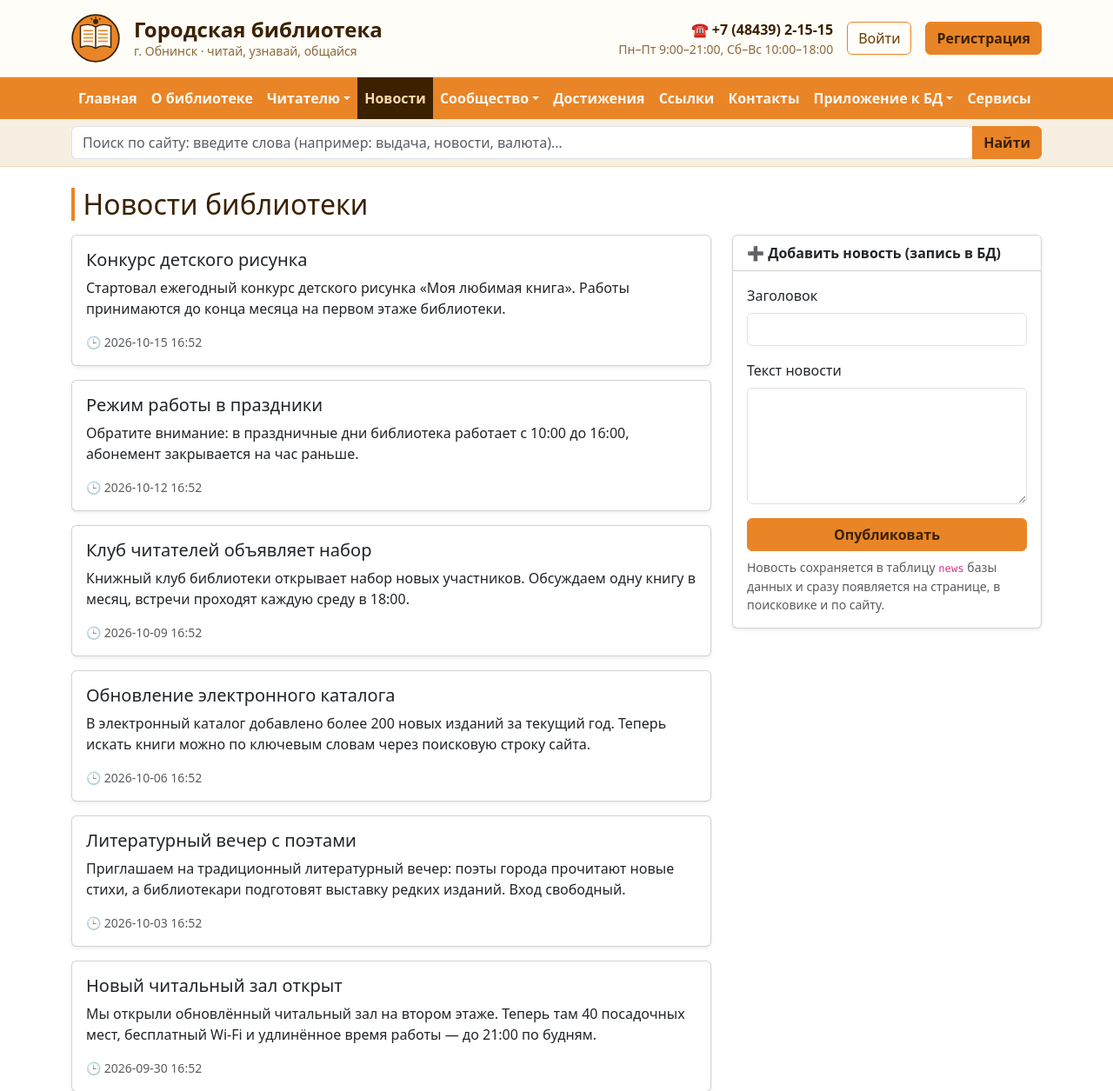
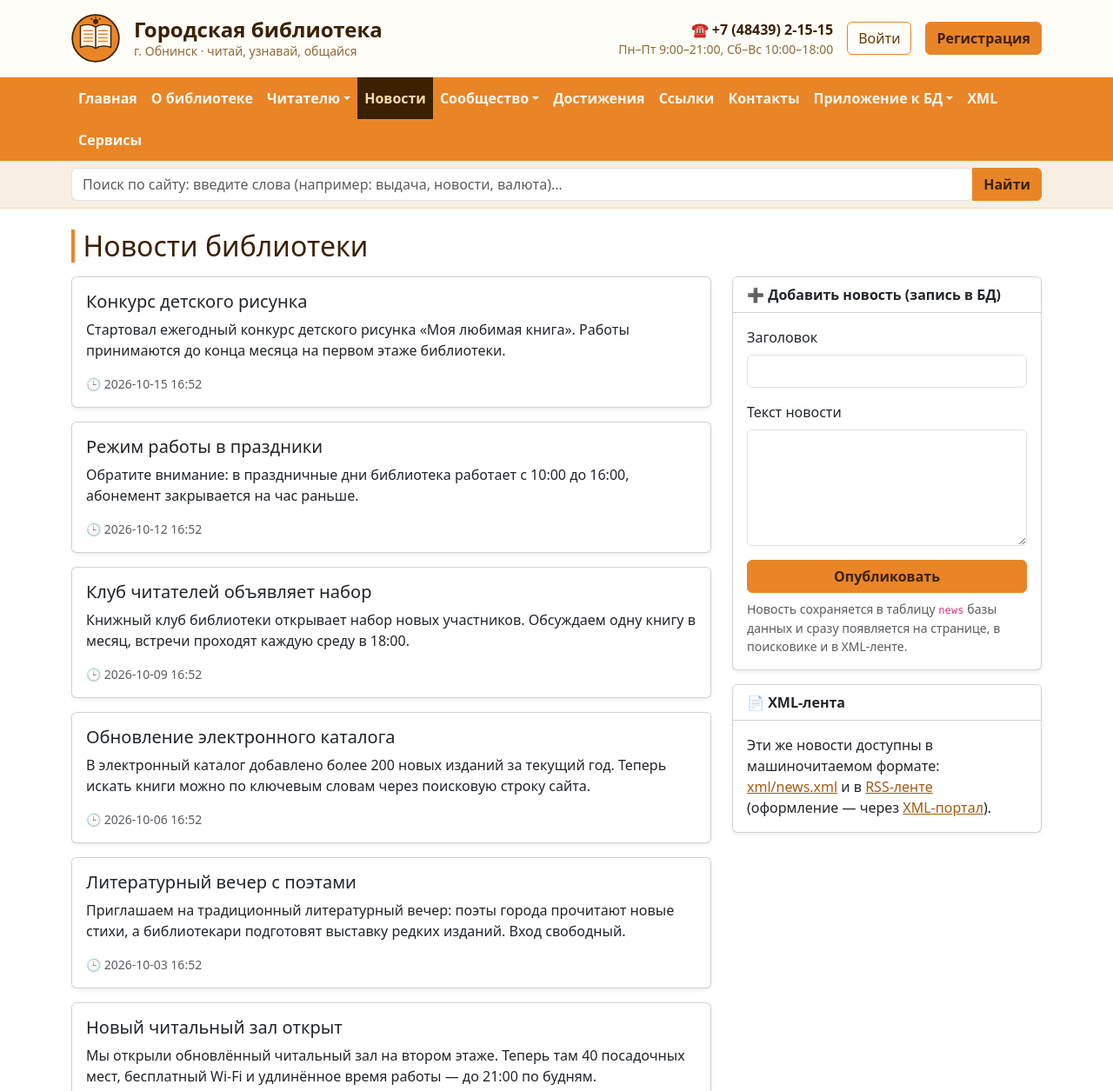
Before and after one commit to CyanideInDustForm/library_web, a Flask app: page /news in a window 1280 px wide. Shown: the top 1255 px of the page at 87% size. Run offline with Flask 3, Linux system fonts and the light colour scheme; data comes from the database, SQL or seed files in the repository; both versions use the stored data as it was after the commit.

Commit message:
I did not merge in the slightest

```diff
--- a/seed.py
+++ b/seed.py
@@ -278,7 +278,7 @@ def seed_db(filename: str, salt: int):
 
     con.commit()
     con.close()
-    print(f"OK: seeded {DB_PATH}")
+    print(f"OK: seeded {db_path}")
 
 
 def main():
--- a/templates/about.html
+++ b/templates/about.html
@@ -50,6 +50,7 @@
   <a href="{{ url_for('links') }}">Ссылки</a>,
   <a href="{{ url_for('contacts') }}">Контакты</a>, а также
   <a href="{{ url_for('db_app') }}">Приложение к БД</a> (учёт выдачи книг),
+  <a href="{{ url_for('xml_info') }}">XML-портал</a> (фиды, RSS, XSL/XSD) и
   <a href="{{ url_for('services') }}">Сервисы</a> (погода, валюта, статистика).
   Под меню расположен поисковик, который ищет введённые слова по всем страницам сайта.
 </p>
--- a/templates/base.html
+++ b/templates/base.html
@@ -108,6 +108,10 @@
             <li><a class="dropdown-item" href="{{ url_for('db_admin') }}">Администрирование</a></li>
           </ul>
         </li>
+        <li class="nav-item">
+          <a class="nav-link menu-link {{ 'active' if active_path == '/xml' }}" href="{{ url_for('xml_info') }}">XML</a>
+        </li>
+        <li class="nav-item">
           <a class="nav-link menu-link {{ 'active' if active_path == '/services' }}" href="{{ url_for('services') }}">Сервисы</a>
         </li>
       </ul>
--- a/templates/index.html
+++ b/templates/index.html
@@ -67,6 +67,7 @@
         <a class="list-group-item list-group-item-action" href="{{ url_for('services') }}">🌤 Погода и курсы валют</a>
         <a class="list-group-item list-group-item-action" href="{{ url_for('services') }}">📊 Топ посещаемых страниц</a>
         <a class="list-group-item list-group-item-action" href="{{ url_for('contacts') }}">🗺 Карта проезда и геолокация</a>
+        <a class="list-group-item list-group-item-action" href="{{ url_for('xml_info') }}">📄 XML-доступ к данным</a>
         <a class="list-group-item list-group-item-action" href="{{ url_for('db_search', mode='one', entity='readers') }}">🔎 Поиск по базе данных</a>
       </div>
     </div>
--- a/templates/news.html
+++ b/templates/news.html
@@ -39,8 +39,18 @@
         </form>
         <div class="form-text mt-2">
           Новость сохраняется в таблицу <code>news</code> базы данных и сразу
-          появляется на странице, в поисковике и по сайту.
+          появляется на странице, в поисковике и в XML-ленте.
         </div>
+      </div>
+    </div>
+
+    <div class="card shadow-sm mt-3">
+      <div class="card-header bg-white fw-semibold">📄 XML-лента</div>
+      <div class="card-body">
+        Эти же новости доступны в машиночитаемом формате:
+        <a href="{{ url_for('xml_news') }}">xml/news.xml</a>
+        и в <a href="{{ url_for('rss_feed') }}">RSS-ленте</a>
+        (оформление — через <a href="{{ url_for('xml_info') }}">XML-портал</a>).
       </div>
     </div>
   </div>
--- a/templates/services.html
+++ b/templates/services.html
@@ -93,6 +93,9 @@
         <a class="list-group-item list-group-item-action" href="{{ url_for('site_search', q='книги') }}">
           Поисковик по сайту — строка под верхним меню
         </a>
+        <a class="list-group-item list-group-item-action" href="{{ url_for('xml_info') }}">
+          XML-портал: фиды, RSS, XSL, XSD
+        </a>
         <a class="list-group-item list-group-item-action" href="{{ url_for('db_app') }}">
           Приложение к базе данных (учёт выдачи)
         </a>
```
Also changed, not shown: data/library.sqlite3, data/library_postgres.db (added), data/library_sqlite.db (added).
